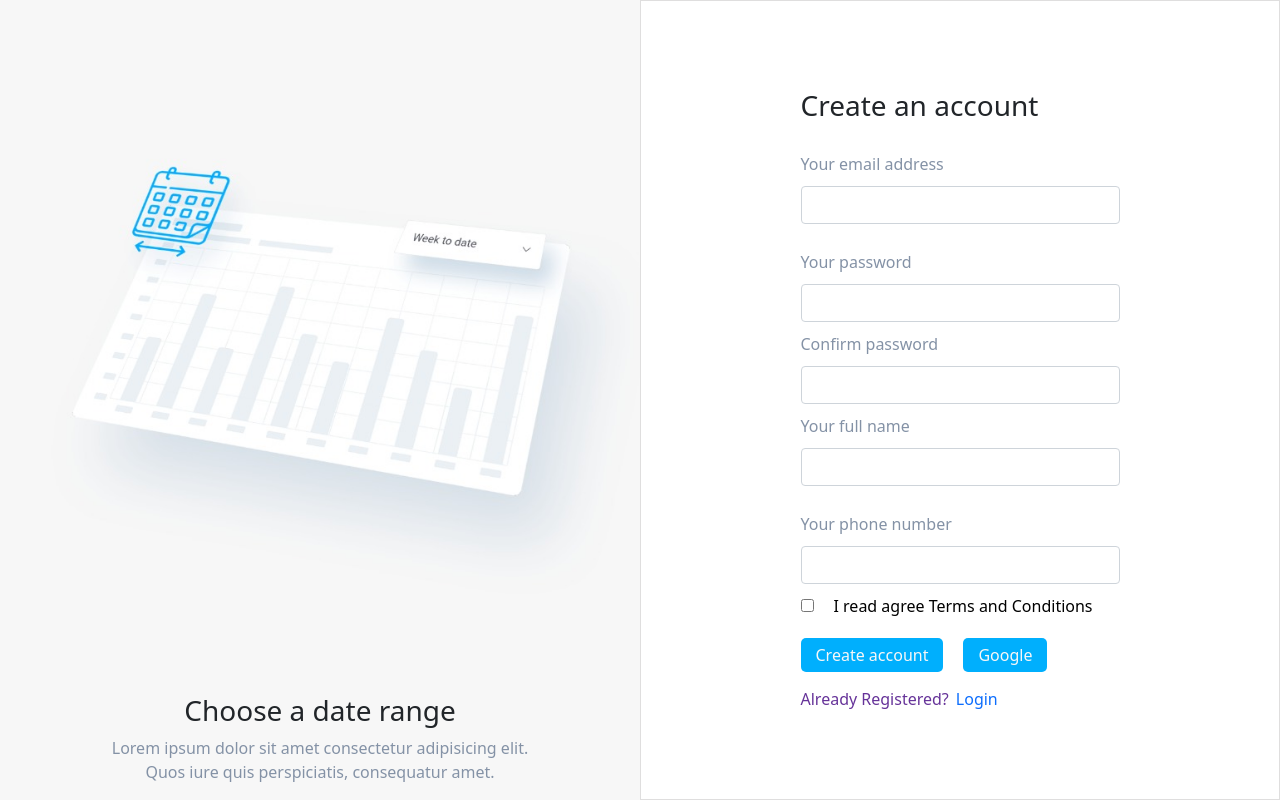
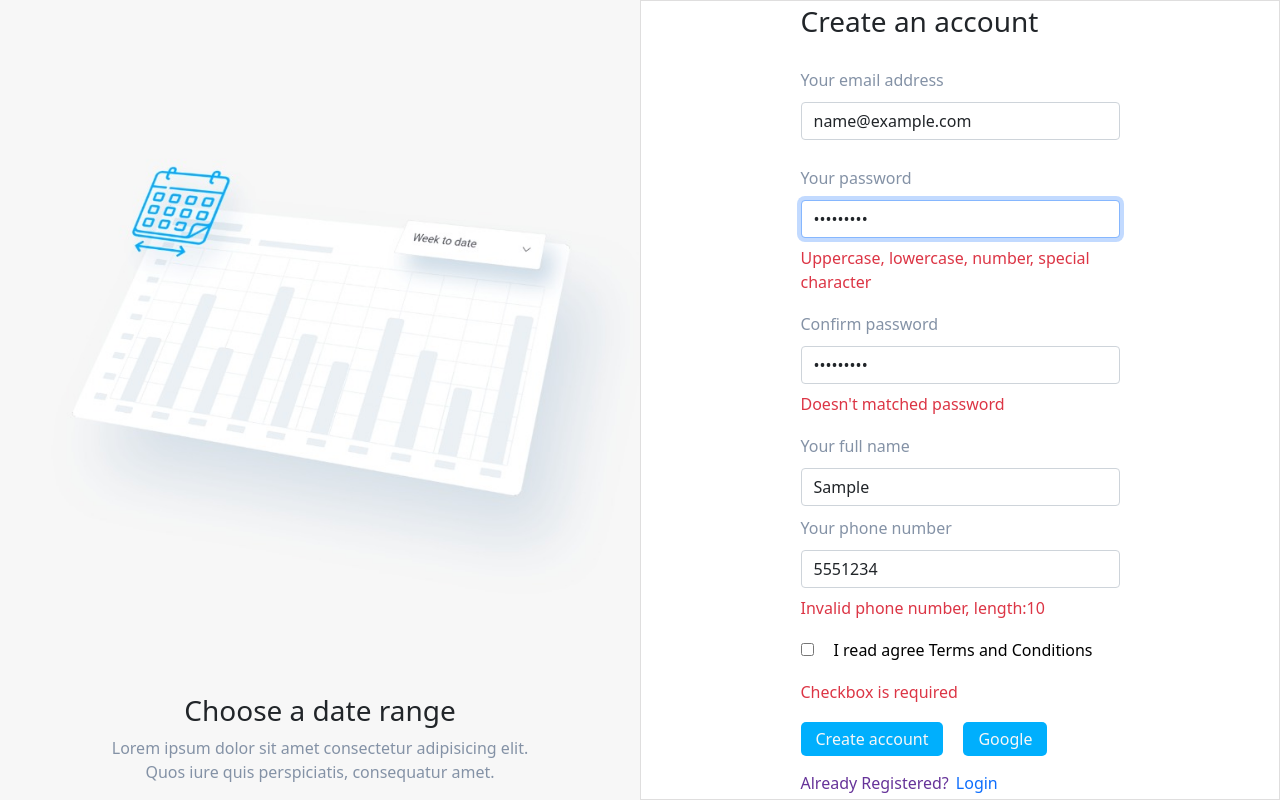
Before and after one commit to coderyeasin/daterange, a React (Create React App) app: page / in a window 1280 px wide. Both pictures are taken after typing "name@example.com", "Sample123", "Sample123", "Sample", "5551234" into the empty fields and a click on the input "Create account". Built offline with nearby package versions, Linux system fonts and the light colour scheme; no server answers.

Commit message:
fix_validation

```diff
--- a/src/Hooks/useFirebase.js
+++ b/src/Hooks/useFirebase.js
@@ -35,7 +35,7 @@ const useFirebase = () => {
   const handleNewUser = (email, password) => {
     createUserWithEmailAndPassword(auth, email, password)
       .then((result) => {
-              setIsErrors("");
+        setIsErrors("");
         console.log(result.user);
         setUser(result.user);
       })
@@ -49,9 +49,8 @@ const useFirebase = () => {
   const handleLogin = (email, password) => {
     signInWithEmailAndPassword(auth, email, password)
       .then((result) => {
-              setIsErrors("");
+        setIsErrors("");
         console.log(result.user);
-
       })
       .catch((error) => {
         console.log(error.message);
@@ -60,28 +59,28 @@ const useFirebase = () => {
   };
 
   // user observe
-  // useEffect(() => {
-  //   const unsubscribed = onAuthStateChanged(auth, (user) => {
-  //     if (user) {
-  //       setUser(user);
-  //     } else {
-  //       setUser({});
-  //     }
-  //   });
-  //   return () => unsubscribed;
-  // }, [auth]);
+  useEffect(() => {
+    const unsubscribed = onAuthStateChanged(auth, (user) => {
+      if (user) {
+        setUser(user);
+      } else {
+        setUser({});
+      }
+    });
+    return () => unsubscribed;
+  }, [auth]);
 
-  //logout
-  // const logout = () => {
-  //   const auth = getAuth();
-  //   signOut(auth)
-  //     .then(() => {
-  //       // Sign-out successful.
-  //     })
-  //     .catch((error) => {
-  //       // An error happened.
-  //     });
-  // };
+  // logout
+  const logOut = () => {
+    const auth = getAuth();
+    signOut(auth)
+      .then(() => {
+        // Sign-out successful.
+      })
+      .catch((error) => {
+        // An error happened.
+      });
+  };
 
   return {
     handleGoogle,
@@ -89,7 +88,7 @@ const useFirebase = () => {
     handleLogin,
     isErrors,
     user,
-    // logout,
+    logOut,
   };
 };
 
--- a/src/components/Dashboard/BarChart/BarChart.js
+++ b/src/components/Dashboard/BarChart/BarChart.js
@@ -8,13 +8,10 @@ const BarChart = () => {
   let data = [];
 
   for (let i = 0; i <= randomNums; i++) {
-    // console.log(data = randomNums)
     data.push(Math.random() * randomNums.toFixed(2));
   }
-  // console.log(data)
   const highData = data.filter((e) => e >= 200);
   const catched = highData.slice(0, 31);
-  console.log(catched);
   data = catched;
 
   useEffect(() => {
--- a/src/components/Dashboard/Dashboard.js
+++ b/src/components/Dashboard/Dashboard.js
@@ -8,29 +8,42 @@ import {
   AiFillSetting,
   AiOutlineLogout,
 } from "react-icons/ai";
+import useFirebase from "../../Hooks/useFirebase";
+import { useNavigate } from "react-router-dom";
 
 
 const Dashboard = () => {
+  const { user, logOut } = useFirebase();
+  const navigate = useNavigate()
+  const handleLogout = () => {
+    if (logOut) {
+      navigate("/home");
+    }
+
+  }
   return (
     <div>
       <div className="user_info gap-3">
         <div className="aside_menu">
           <nav>
             <ul>
+              <li>{user?.displayName}</li>
               <li>
                 <AiFillDashboard className="icon" /> Dashboard
               </li>
-              <li >
+              <li>
                 <AiOutlineUsergroupAdd className="icon" /> User info
               </li>
-              <li >
+              <li>
                 <AiOutlineUserAdd className="icon" /> Profile
               </li>
-              <li >
+              <li>
                 <AiFillSetting className="icon" /> Settings
               </li>
-              <li >
-                <AiOutlineLogout className="icon" /> Logout
+              <li>
+                <button onClick={handleLogout}>
+                  <AiOutlineLogout className="icon" /> Logout
+                </button>
               </li>
             </ul>
           </nav>
--- a/src/components/Register/Login.js
+++ b/src/components/Register/Login.js
@@ -17,7 +17,13 @@ const Login = () => {
 
   const onSubmit = (data) => {
     console.log(data);
-    handleLogin(data.email, data.password);
+    if (!data.email && data.password === true) {
+      alert("wrong information provided");
+    } else {
+      handleLogin(data.email, data.password);
+      navigate('/dashboard')
+    }
+
     reset();
   };
   return (
@@ -48,12 +54,12 @@ const Login = () => {
             </div>
 
             <div className="form-group">
-              <label htmlFor="g_pass">Your password</label>
+              <label htmlFor="password">Your password</label>
               <input
                 className="form-control"
                 type="password"
-                name="g_pass"
-                {...register("g_password", { required: true })}
+                name="password"
+                {...register("password", { required: true })}
               />
             </div>
 
--- a/src/components/Register/Register.js
+++ b/src/components/Register/Register.js
@@ -4,17 +4,9 @@ import { Link, useNavigate } from "react-router-dom";
 import useFirebase from "../../Hooks/useFirebase";
 import "../../sass/style.scss";
 
-const required = "This field is required";
-const maxLength = "Your input exceed maximum length";
-const errorMessage = (error) => {
-  return <div className="invalid-feedback">{error}</div>;
-};
-
-
 const Register = () => {
-
   const { handleNewUser, handleGoogle, isErrors } = useFirebase();
-    const navigate = useNavigate();
+  const navigate = useNavigate();
   const {
     register,
     handleSubmit,
@@ -24,13 +16,16 @@ const Register = () => {
   } = useForm();
 
   const onSubmit = (data) => {
-
     if (data.password !== data.password2) {
       alert("password did not match");
       reset();
       return;
     }
-    handleNewUser(data.email, data.password);
+
+    if (data.email, data.password, data.fullName, data.phone) {
+      handleNewUser(data.email, data.password);
+      navigate("/dashboard");
+    }
 
     console.log(data);
     console.log(data.email, data.password);
@@ -59,13 +54,18 @@ const Register = () => {
                 type="email"
                 name="Email"
                 {...register("email", {
-                  required: true,
-                  pattern: /^\S+@\S+$/i,
+                  required: "This field is required",
+                  pattern: {
+                    value: /^[a-zA-Z0-9+_.-]+@[a-zA-Z0-9.-]+$/i,
+                    message: "Invalid email",
+                  },
                 })}
               />
-              {errors.Email &&
-                errors.Email.type === "required" &&
-                errorMessage(required)}
+              {errors.email && (
+                <span className="d-block my-2 text-danger">
+                  {errors.email.message}
+                </span>
+              )}
             </div>
 
             <div className="form-group">
@@ -75,13 +75,24 @@ const Register = () => {
                 type="password"
                 name="Password"
                 {...register("password", {
-                  required: true,
-                  maxLength: 15,
+                  required: "Password is required",
+                  minLength: {
+                    value: 6,
+                    message: "Minimum required is 6",
+                  },
+                  pattern: {
+                    value:
+                      /^(?=.*[0-9])(?=.*[!@#$%^&*])[a-zA-Z0-9!@#$%^&*]{6,16}$/i,
+                    message:
+                      "Uppercase, lowercase, number, special character",
+                  },
                 })}
               />
-              {errors.Password &&
-                errors.Password.type === "required" &&
-                errorMessage(required)}
+              {errors.password && (
+                <span className="d-block my-2 text-danger">
+                  {errors.password.message}
+                </span>
+              )}
             </div>
             <div className="form-group">
               <label htmlFor="password">Confirm password</label>
@@ -90,13 +101,23 @@ const Register = () => {
                 type="password"
                 name="Password"
                 {...register("password2", {
-                  required: true,
-                  maxLength: 15,
+                  required: "Confirm password is required",
+                  minLength: {
+                    value: 6,
+                    message: "Minimum required is 6",
+                  },
+                  pattern: {
+                    value:
+                      /^(?=.*[0-9])(?=.*[!@#$%^&*])[a-zA-Z0-9!@#$%^&*]{6,16}$/i,
+                    message: "Doesn't matched password",
+                  },
                 })}
               />
-              {errors.Password &&
-                errors.Password.type === "required" &&
-                errorMessage(required)}
+              {errors.password2 && (
+                <span className="d-block my-2 text-danger">
+                  {errors.password2.message}
+                </span>
+              )}
             </div>
             <div className="form-group">
               <label htmlFor="fullName">Your full name</label>
@@ -104,15 +125,27 @@ const Register = () => {
                 className="form-control"
                 type="text"
                 name="FullName"
-                {...register("fullName", { required: true, maxLength: 30 })}
+                {...register("fullName", {
+                  required: "Full Name is required",
+                  minLength: {
+                    value: 5,
+                    message: "Min required length is 5",
+                  },
+                  maxLength: {
+                    value: 50,
+                    message: "Maximum allowed length is 50",
+                  },
+                  pattern: {
+                    value: /^[a-zA-Z ]{2,30}$/i,
+                    message: "Allowed only character",
+                  },
+                })}
               />
-              <p>{console.log(errorMessage(maxLength).props)}</p>
-              {errors.FullName &&
-                errors.FullName.type === "required" &&
-                errorMessage(required)}
-              {errors.FullName &&
-                errors.FullName.type === "maxLength" &&
-                errorMessage(maxLength)}
+              {errors.fullName && (
+                <span className="d-block my-2 text-danger">
+                  {errors.fullName.message}
+                </span>
+              )}
             </div>
             <div className="form-group">
               <label htmlFor="PhoneNumber">Your phone number</label>
@@ -120,11 +153,20 @@ const Register = () => {
                 className="form-control"
                 type="tel"
                 name="PhoneNumber"
-                {...register("phone", { maxLength: 14 })}
+                {...register("phone", {
+                  required: "Phone Number is required",
+                  pattern: {
+                    value:
+                      /^\(?([0-9]{3})\)?[-. ]?([0-9]{3})[-. ]?([0-9]{4})$/i,
+                    message: "Invalid phone number, length:10",
+                  },
+                })}
               />
-              {errors.PhoneNumber &&
-                errors.PhoneNumber.type === "maxLength" &&
-                errorMessage(maxLength)}
+              {errors.phone && (
+                <span className="d-block my-2 text-danger">
+                  {errors.phone.message}
+                </span>
+              )}
             </div>
 
             <div className="form-group">
@@ -132,11 +174,18 @@ const Register = () => {
                 type="checkbox"
                 name="agree_btn"
                 id="agree_btn"
-                {...register("agree")}
+                {...register("agree", {
+                  required: "Checkbox is required",
+                })}
               />
               <label htmlFor="agree_btn" className="check_box">
                 I read agree Terms and Conditions
               </label>
+              {errors.agree && (
+                <span className="d-block my-2 text-danger">
+                  {errors.agree.message}
+                </span>
+              )}
             </div>
 
             <div className="form-group btn_group">
--- a/src/sass/style.scss
+++ b/src/sass/style.scss
@@ -53,6 +53,11 @@
             align-items: center;
         } .icon{
             margin-right: 10px;
+        } button{
+            color: #00affd;
+            border: none;
+            outline: none;
+            background: none;
         }
 }
 
```
Also changed, not shown: 1 other file (tests, documents, lock files or other folders).
